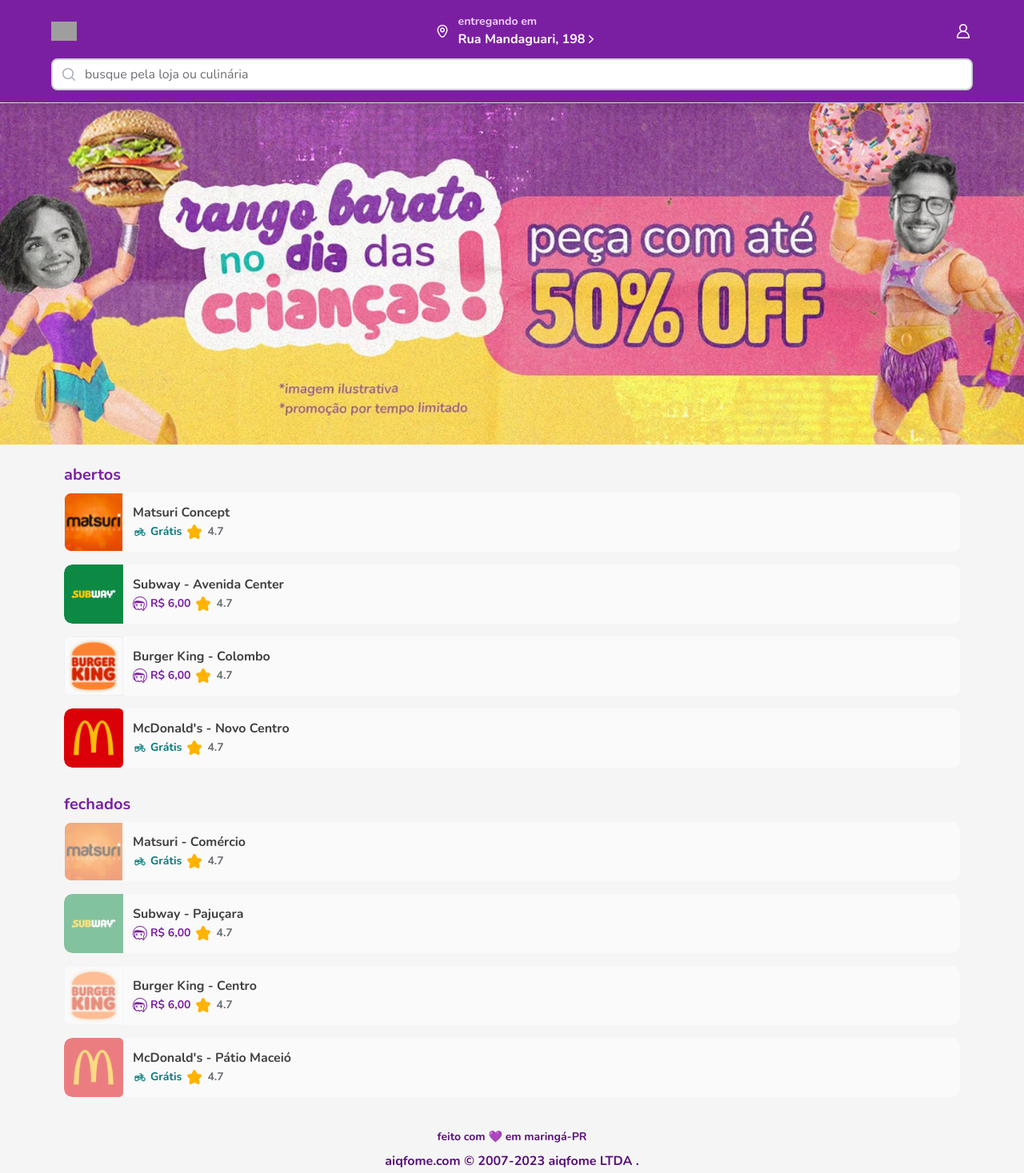
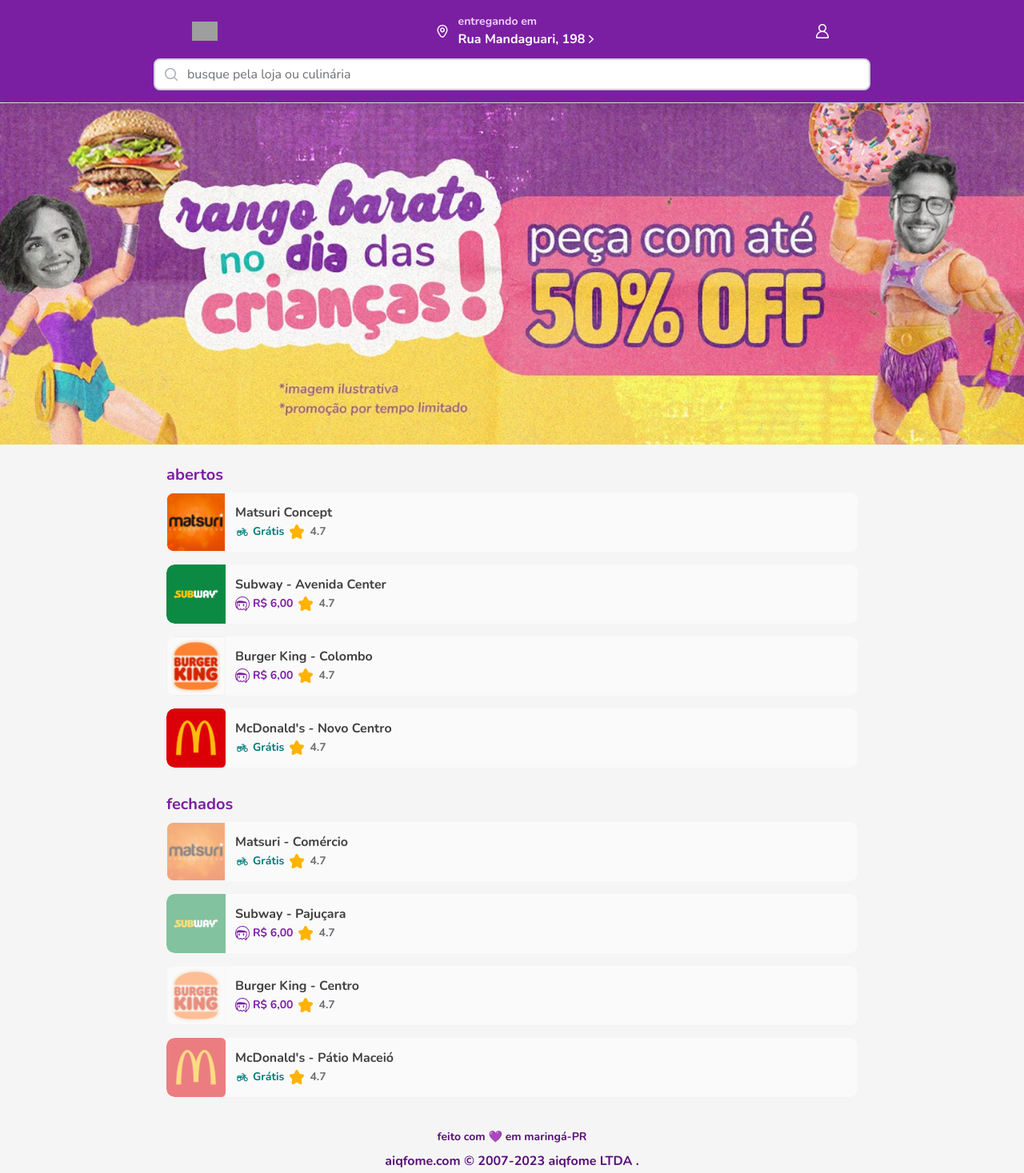
Before and after one commit to JoaumVictor/aiqfome-challenge, a Next.js app: page / in a window 1280 px wide. Shown: the top 1467 px of the page at 80% size. Built offline with nearby package versions, Linux system fonts and the light colour scheme; grey boxes are pictures that could not be loaded.

Commit message:
feat: ajustar altura mínima das seções no componente HomePage e otimizar largura do contêiner

```diff
--- a/src/app/page.tsx
+++ b/src/app/page.tsx
@@ -18,7 +18,7 @@
         <Banner src="/assets/banners/hero-banner.png" alt="hero banner" />
         <Container className="p-[16px]">
           <main className="flex flex-col gap-[8px] flex-1">
-            <section className="min-h-[calc(25vh)] mb-2">
+            <section className="min-h-[calc(5vh)] mb-2">
               <h1 className="text-xl font-extrabold my-[8px] text-purple-500">
                 abertos
               </h1>
@@ -49,7 +49,7 @@
                     .map((store) => <StoreCard key={store.id} store={store} />)}
               </div>
             </section>
-            <section className="mt-[8px] min-h-[calc(25vh)]">
+            <section className="mt-[8px] min-h-[calc(5vh)]">
               <h1 className="text-xl font-extrabold my-[8px] text-purple-500">
                 fechados
               </h1>
--- a/src/components/layout/Container.tsx
+++ b/src/components/layout/Container.tsx
@@ -7,7 +7,7 @@
 
 const Container: React.FC<ContainerProps> = ({ children, className = "" }) => {
   return (
-    <div className={`mx-auto w-full max-w-6xl ${className}`}>{children}</div>
+    <div className={`mx-auto w-full max-w-4xl ${className}`}>{children}</div>
   );
 };
 
--- a/src/components/layout/Header.tsx
+++ b/src/components/layout/Header.tsx
@@ -15,7 +15,7 @@
   return (
     <header className="flex items-center justify-between w-full p-[16px] text-white bg-purple-500 shadow-lg z-50 max-h-[128px] flex-col gap-[16px]">
       <Container>
-        <div className="flex items-center justify-between w-full">
+        <div className="flex items-center justify-between w-full md:px-12">
           <Link href="/">
             <Icon name="aiqfome" className="text-white" />
           </Link>
```
